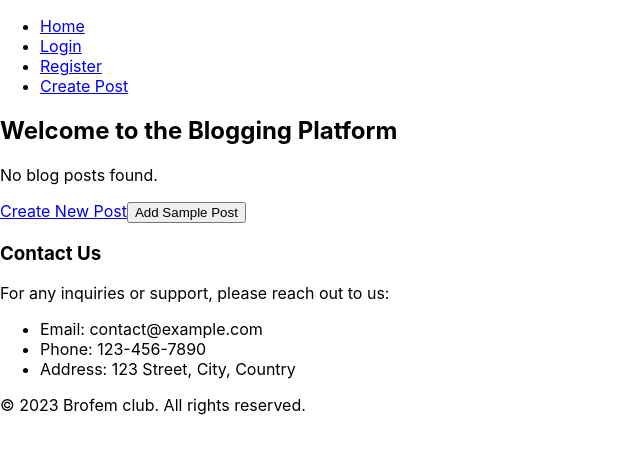
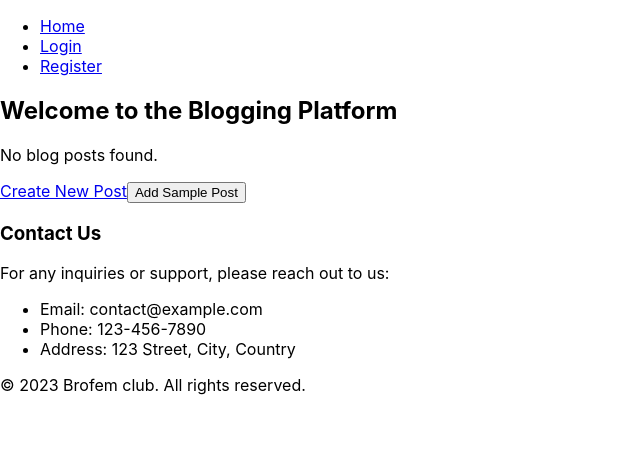
Before and after one commit to nyaliti/brofem-hub, a React (Create React App) app: page / in a window 1280 px wide. Shown: the top 454 px of the page, without its empty margins (0-640 px from the left). Built offline with nearby package versions, Linux system fonts and the light colour scheme.

Commit message:
updated naigation link

```diff
--- a/src/components/Navbar.js
+++ b/src/components/Navbar.js
@@ -1,22 +1,45 @@
 import React from 'react';
-import {Link} from 'react-router-dom';
+import {Link} from 'react-router-dom/cjs/react-router-dom.min';
 
-const Navbar = () => {
+
+// eslint-disable-next-line react/prop-types
+const Navbar = ({isAuthenticated, userRole, handleLogout}) => {
   return (
     <nav>
       <ul>
         <li>
           <Link to="/">Home</Link>
         </li>
+        {isAuthenticated && userRole === 'user' && (
+          <li>
+            <Link to="/comment">comment</Link>
+          </li>
+        )}
+        {isAuthenticated && userRole === 'author' && (
+          <li>
+            <Link to="/dashboard">Dashboard</Link>
+          </li>
+        )}
+        {isAuthenticated && userRole === 'admin' && (
+          <li>
+            <Link to="/admin">Admin Dashboard</Link>
+          </li>
+        )}
+        {!isAuthenticated && (
+          <>
             <li>
               <Link to="/login">Login</Link>
             </li>
             <li>
               <Link to="/register">Register</Link>
             </li>
+          </>
+        )}
+        {isAuthenticated && (
           <li>
-          <Link to="/create-post">Create Post</Link>
+            <button onClick={handleLogout}>Logout</button>
           </li>
+        )}
       </ul>
     </nav>
   );
```
Lines whose indentation alone changed are shown as unchanged.
